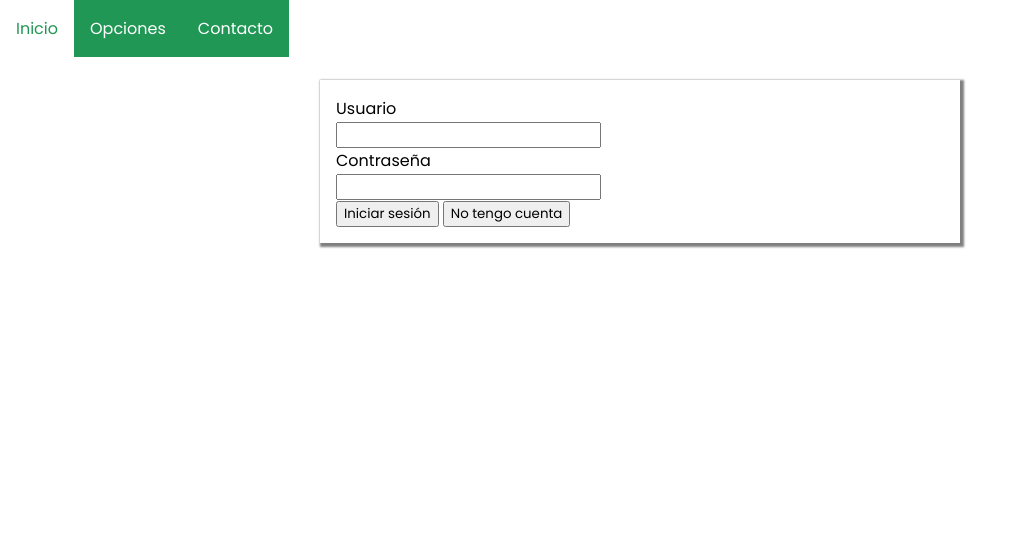
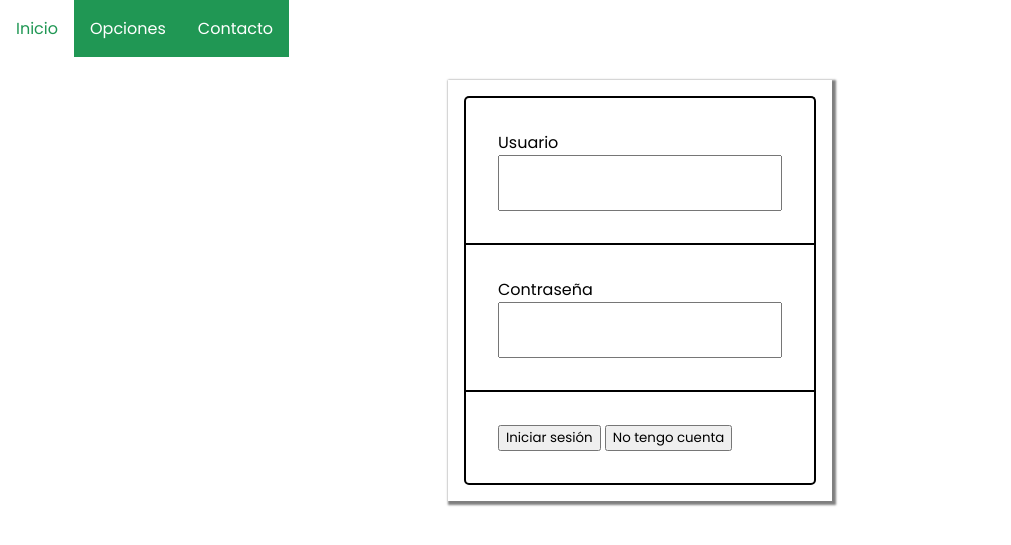
Before and after one commit to ingvega/AD23_ProgramacuonWebB, a PHP site: page / in a window 1280 px wide. Shown: the top 545 px of the page, without its empty margins (0-1011 px from the left). Run offline with PHP 8.4, Linux system fonts and the light colour scheme; some web fonts are replaced.

Commit message:
Actualización con formulario

```diff
--- a/unidad2/Menu/css/estilos.css
+++ b/unidad2/Menu/css/estilos.css
@@ -77,7 +77,7 @@ form{
     margin-top: 5rem;
 
     box-shadow: 2px 2px 2px 2px rgba(0, 0, 0, .5);
-    width: 50%;
+    width: 30%;
     padding: 1rem;
 
 }
@@ -86,3 +86,39 @@ label{
     width: 100%;
     display: block;
 }
+
+form div{
+    /*margin: .5rem 0;*/
+    border: 2px solid #000;
+    border-bottom: none;
+    padding: 2rem;
+
+    /*border-top: 2px solid #000;
+    border-left: 2px solid #000;
+    border-right: 2px solid #000;*/
+}
+
+form div:first-child{
+    border-top-left-radius: 5px;
+    border-top-right-radius: 5px;
+}
+form div:last-child{
+    /*margin-top: 1.5rem;*/
+    border-bottom-left-radius: 5px;
+    border-bottom-right-radius: 5px;
+    border-bottom: 2px solid #000;
+}
+
+
+form input{
+    width: 100%;
+    padding: 1rem;
+    outline: none;
+}
+
+form input:focus,
+form input:hover{
+    outline: 3px solid red;
+    outline-offset: 3px;
+    border: 2px solid blue;
+}
```
Also changed, not shown: unidad2/Menu/index.html (line endings or trailing spaces).
